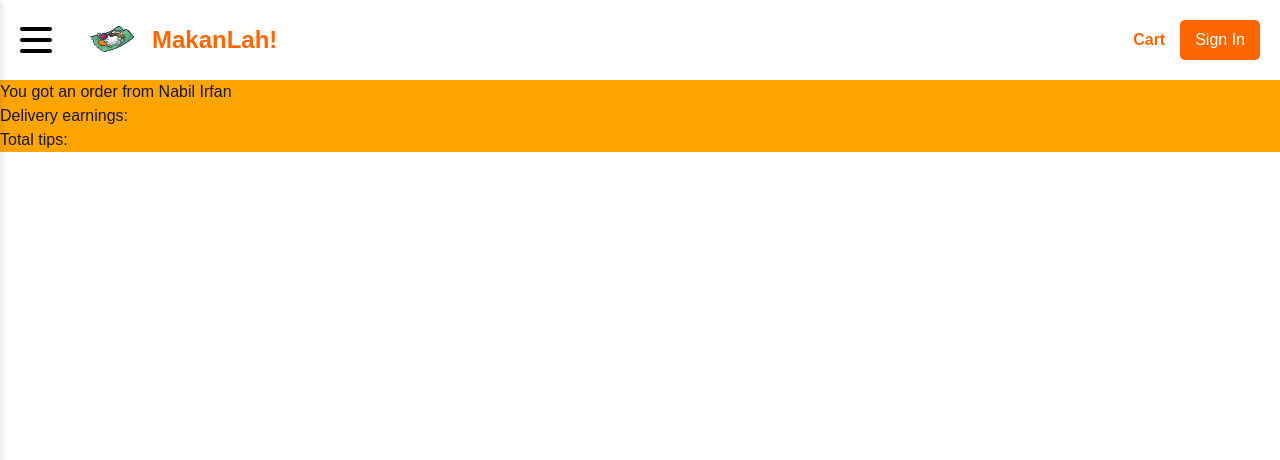
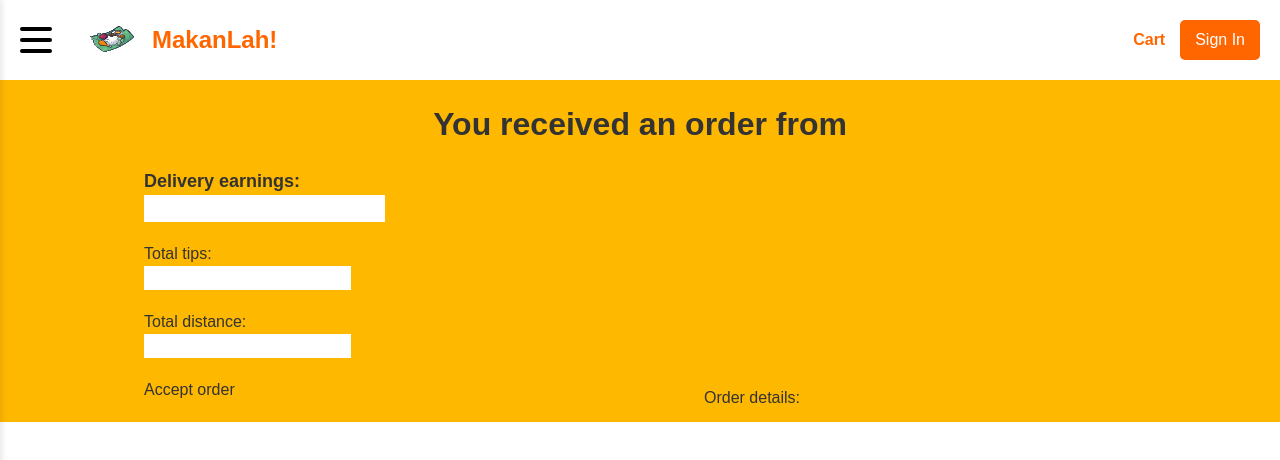
Before and after one commit to AdamAzuddin/makanlah, a Next.js app: page /dashboard/rider/Order in a window 1280 px wide. Shown: the top 460 px of the page. Built offline with nearby package versions, Linux system fonts and the light colour scheme.

Commit message:
update dashboard

```diff
--- a/app/dashboard/rider/Order/page.jsx
+++ b/app/dashboard/rider/Order/page.jsx
@@ -4,9 +4,18 @@ import styles from "./page.module.css"
 function Order(props) {
     return (
         <div className={styles.order}>
-            <h1>You got an order from Nabil Irfan</h1>
-            <h3>Delivery earnings: {props.earnings}</h3>
-            <p>Total tips: {props.tips}</p>
+            <header className={styles.header}>
+                <h1>You received an order from {props.name}</h1>
+            </header>
+            <div className={styles.body}>
+                <h3>
+                    Delivery earnings:<br/><input readOnly type="text">{props.earnings}</input>
+                </h3>
+                <p>Total tips:<br/><input readOnly type="text">{props.tips}</input></p>
+                <p>Total distance:<br/><input readOnly type="text">{props.distance}</input></p>
+                <button>Accept order</button>
+                <p className={styles.details}>Order details:</p>
+            </div>
         </div>
     );
 }
--- a/app/dashboard/rider/Order/page.module.css
+++ b/app/dashboard/rider/Order/page.module.css
@@ -1,3 +1,37 @@
 .order {
-    background-color: orange;
+    font-family: Arial, sans-serif;
+    color: #333;
+    padding: 20px;
+    background-color: #ffb800;
 }
+
+.header {
+    text-align: center;
+    margin-bottom: 20px;
+}
+
+.header h1 {
+    font-size: 2rem;
+    font-weight: bold;
+    margin: 0;
+}
+
+.body {
+    padding-left: 10%;
+}
+
+.body h3 {
+    font-size: large;
+    font-weight: bold;
+    margin-bottom: 20px;
+}
+
+.body p {
+    margin-bottom: 20px;
+}
+
+.details {
+    position: absolute;
+    left: 55%;
+    bottom: 370px;
+}
--- a/app/dashboard/rider/page.jsx
+++ b/app/dashboard/rider/page.jsx
@@ -7,8 +7,8 @@ function Dashboard(props) {
     return (
         <div className={styles.dashboard}>
             <header className={styles.header}>
-                <h1>Hello, Akram</h1>
-                <img className={styles.riderPicture} src="/rider.png" alt="rider "/>
+                <h1>Hello, {props.name}</h1>
+                <img className={styles.rider} src="/rider.png" alt="rider "/>
             </header>
 
             <main className={styles.content}>
@@ -27,7 +27,7 @@ function Dashboard(props) {
                     <Card
                         title="STATUS"
                         description={
-                            <span className={props.status ? styles.statusOn : styles.statusOff }>
+                            <span className={props.status ? styles.statusOn : styles.statusOff}>
                                 {props.status ? "Online" : "Offline"}
                             </span>
                         }
--- a/app/dashboard/rider/page.module.css
+++ b/app/dashboard/rider/page.module.css
@@ -2,7 +2,7 @@
     font-family: Arial, sans-serif;
     color: #333;
     padding: 20px;
-    background-color: orange
+    background-color: #ffb800;
 }
 
 .header {
@@ -33,7 +33,7 @@
     max-width: 1200px;
 }
 
-.riderPicture {
+.rider {
     width: auto;
     height: auto;
     margin-left: auto;
```
